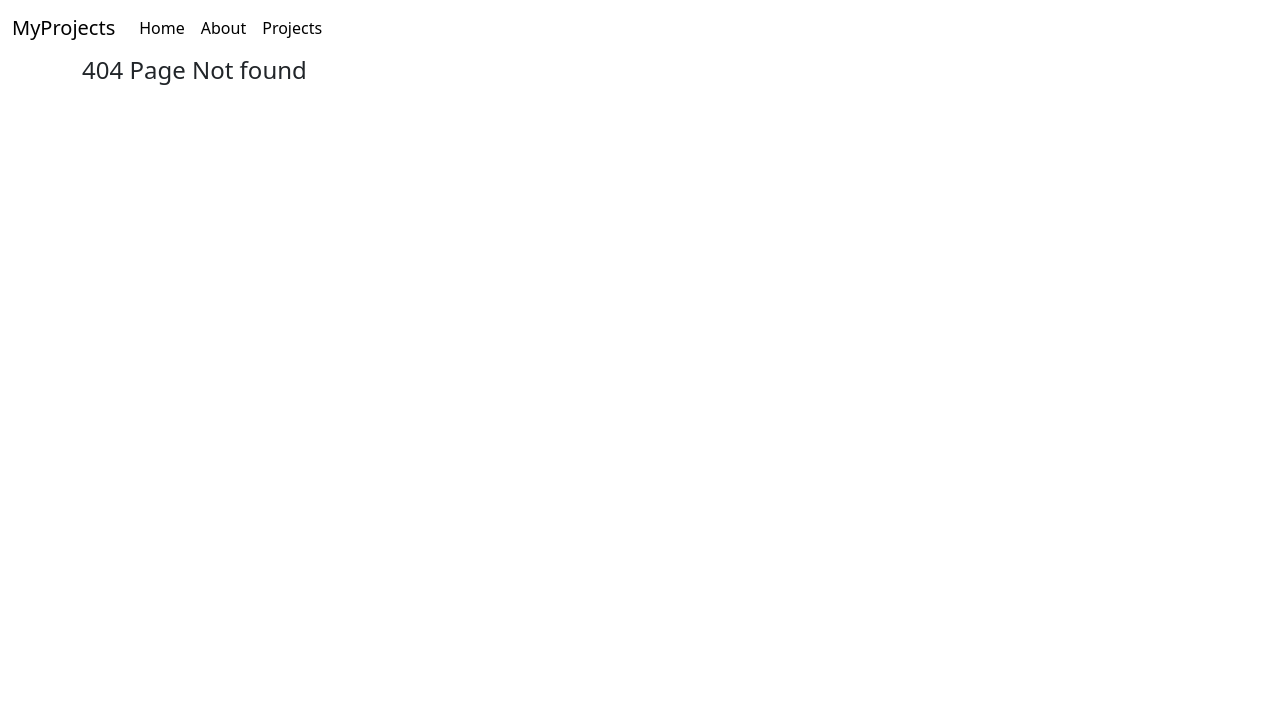
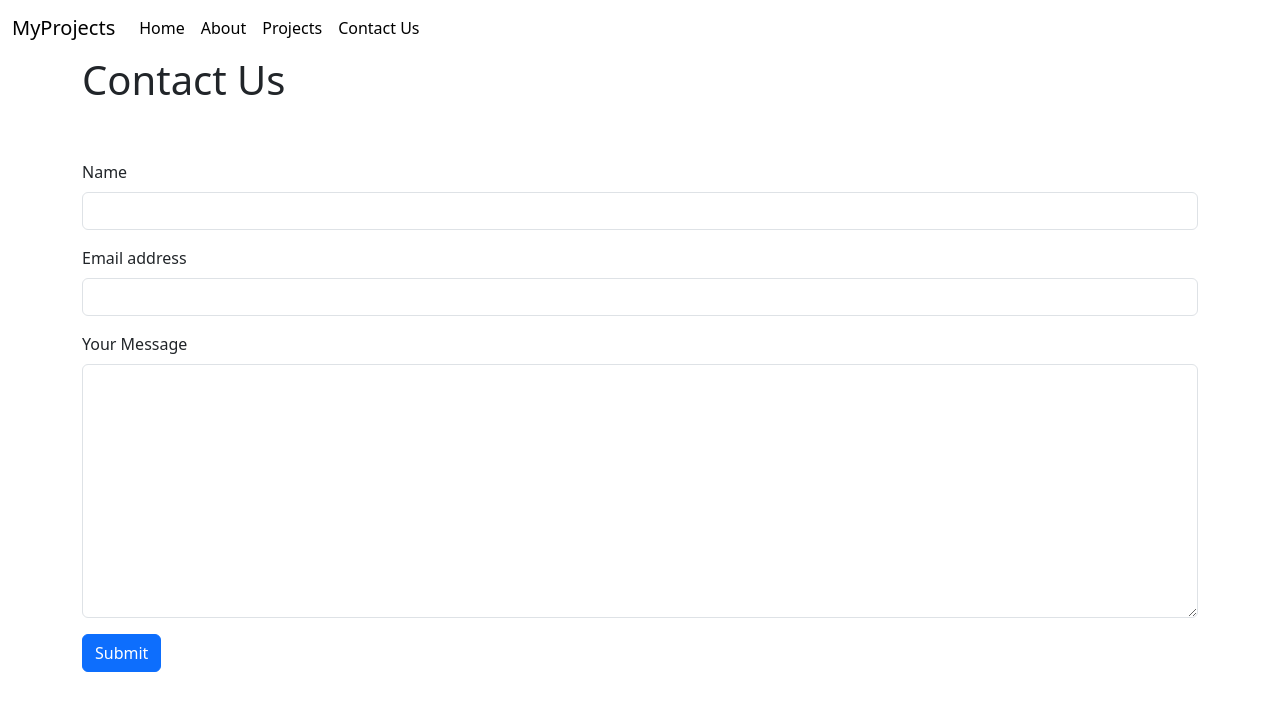
Before and after one commit to LorenzoMonteforte92/vite-boolfolio, a Vue app: page /contact-us in a window 1280 px wide. Before the commit this address had no page. Shown: the top 710 px of the page. Built offline with nearby package versions, Linux system fonts and the light colour scheme.

Commit message:
feat: add form layout and contact us route

```diff
--- a/src/components/Appheader.vue
+++ b/src/components/Appheader.vue
@@ -17,10 +17,10 @@
                     route: 'projects',
                     text: 'Projects'
                 },
-                // {
-                //     route: 'contact-us',
-                //     text: 'Contact Us'
-                // },
+                {
+                    route: 'contact-us',
+                    text: 'Contact Us'
+                },
                ]
             }
         },
--- /dev/null
+++ b/src/pages/AppContactUs.vue
@@ -0,0 +1,38 @@
+<script>
+export default {
+    name: 'AppContactUs'
+}
+</script>
+
+<template>
+    <div class="container">
+        <div class="row">
+            <h1>Contact Us</h1>
+            <div class="col mt-5">
+                <form>
+                    <div class="mb-3">
+                        <label for="userName" class="form-label">Name</label>
+                        <input type="text" class="form-control" id="userName">
+                    </div>
+                    <div class="mb-3">
+                        <label for="userMail" class="form-label">Email address</label>
+                        <input type="email" class="form-control" id="userMail" aria-describedby="emailHelp">
+                    </div>
+                    <div class="mb-3">
+                        <label for="message" class="form-label">Your Message</label>
+                        <textarea class="form-control" id="message" rows="10"></textarea>
+                    </div>
+                    <!-- <div class="mb-3 form-check">
+                        <input type="checkbox" class="form-check-input" id="exampleCheck1">
+                        <label class="form-check-label" for="exampleCheck1">Check me out</label>
+                    </div> -->
+                    <button type="submit" class="btn btn-primary">Submit</button>
+                </form>
+            </div>
+        </div>
+    </div>
+</template>
+
+<style scoped lang="scss">
+
+</style>
--- a/src/pages/AppProjects.vue
+++ b/src/pages/AppProjects.vue
@@ -56,22 +56,22 @@ import { store } from '../store.js';
         <div class="row">
             <nav aria-label="Page navigation example">
                 <ul class="pagination justify-content-around">
-                    <li class="page-item" :class="{disabled: !this.prevPage}"  v-if="!this.prevPage" ><a class="page-link">First Page</a></li>
+                    <li class="page-item" :class="{disabled: !this.prevPage}"  v-if="!this.prevPage" ><a class="page-link">Previous</a></li>
                     <li class="page-item" v-if="this.prevPage" ><a class="page-link" @click="getProjects(currentPage - 1)" >Previous</a></li>
                     <li class="page-item pt-2"><span class="fw-bold text-primary" >{{currentPage}}</span></li>
                     <li class="page-item" v-if="this.nextPage" ><a class="page-link" @click="getProjects(currentPage + 1)" >Next</a></li>
-                    <li class="page-item" :class="{disabled: !this.nextPage}"  v-if="!this.nextPage" ><a class="page-link">Last Page</a></li>
+                    <li class="page-item" :class="{disabled: !this.nextPage}"  v-if="!this.nextPage" ><a class="page-link">Next</a></li>
                 </ul>
             </nav>
             <div class="col d-flex flex-wrap gap-3 justify-content-center">
                 <ProjectCard v-for="singleProject in projects" :projectInfo="singleProject" ></ProjectCard>
             </div>
             <ul class="pagination justify-content-around mt-3">
-                <li class="page-item" :class="{disabled: !this.prevPage}"  v-if="!this.prevPage" ><a class="page-link">First Page</a></li>
+                <li class="page-item" :class="{disabled: !this.prevPage}"  v-if="!this.prevPage" ><a class="page-link">Previous</a></li>
                 <li class="page-item" v-if="this.prevPage" ><a class="page-link" @click="getProjects(currentPage - 1)" >Previous</a></li>
                 <li class="page-item pt-2"><span class="fw-bold text-primary"  >{{currentPage}}</span></li>
                 <li class="page-item" v-if="this.nextPage" ><a class="page-link" @click="getProjects(currentPage + 1)" >Next</a></li>
-                <li class="page-item" :class="{disabled: !this.nextPage}" v-if="!this.nextPage" ><a class="page-link">Last Page</a></li>
+                <li class="page-item" :class="{disabled: !this.nextPage}" v-if="!this.nextPage" ><a class="page-link">Next</a></li>
             </ul>
         </div>
     </div>
--- a/src/router.js
+++ b/src/router.js
@@ -5,6 +5,8 @@ import AppAbout from './pages/AppAbout.vue';
 import AppProjects from './pages/AppProjects.vue';
 import SingleProject from './pages/SingleProject.vue';
 import NotFound from './pages/NotFound.vue';
+import AppContactUs from './pages/AppContactUs.vue';
+
 
 
 const router = createRouter({
@@ -26,6 +28,11 @@ const router = createRouter({
             component: AppProjects
         },
         {
+            path: '/contact-us',
+            name: 'contact-us',
+            component: AppContactUs
+        },
+        {
             path: '/projects/:slug',
             name: 'Single-project',
             component: SingleProject
```
